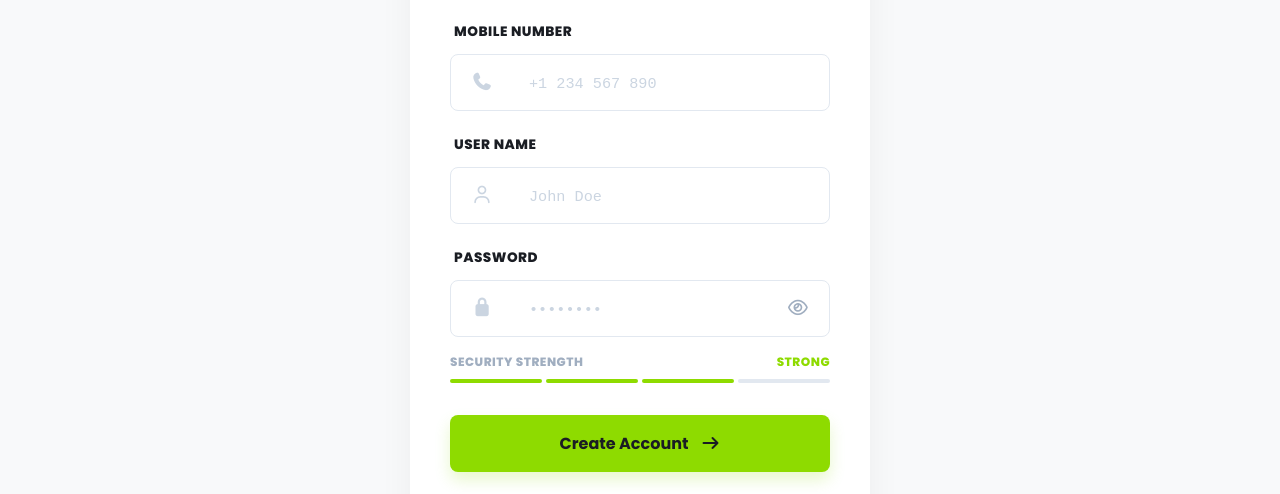
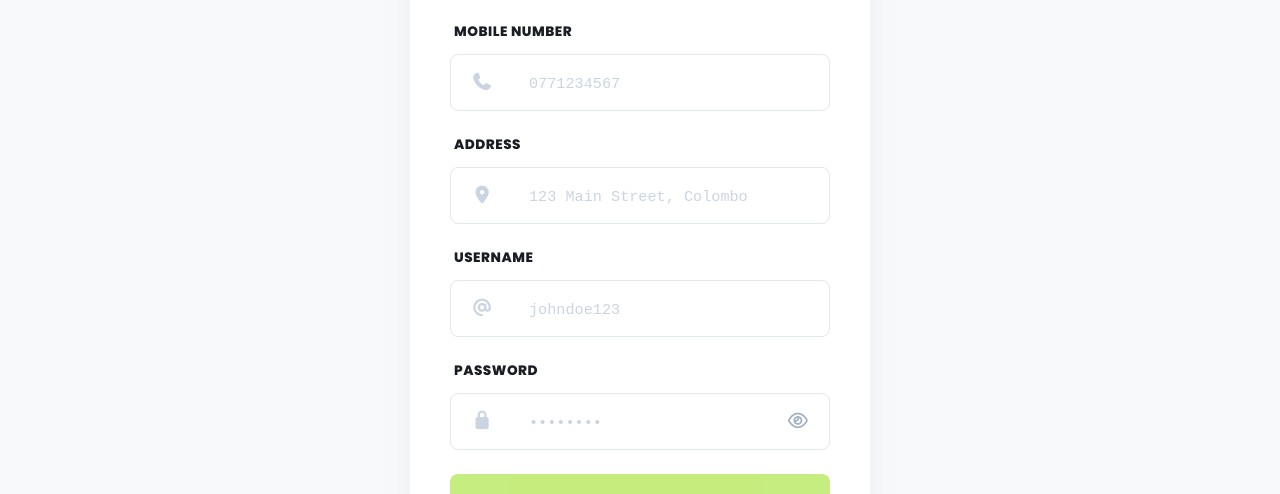
Before and after one commit to Nuwanthapasindu/vehicle-service-center-management-System, a React (Vite) app in the folder webapp/: page /register in a window 1280 px wide. Shown: the part 446-940 px from the top of the page. Built offline with nearby package versions, Linux system fonts and the light colour scheme.

Commit message:
feat: user register api integration

```diff
--- a/webapp/src/pages/RegisterPage/RegisterPage.jsx
+++ b/webapp/src/pages/RegisterPage/RegisterPage.jsx
@@ -1,11 +1,69 @@
-import React, { useState } from 'react';
-import { Link } from 'react-router-dom';
-import Header from '../../components/Header/Header';
-import Footer from '../../components/Footer/Footer';
-import './RegisterPage.css';
+import React, { useState } from "react";
+import { Link, useNavigate } from "react-router-dom";
+import { Form, Formik } from "formik";
+import axios from "axios";
+import { toast } from "react-toastify";
+import Header from "../../components/Header/Header";
+import Footer from "../../components/Footer/Footer";
+import { registerValidationSchema } from "../../schemas/auth";
+import { enums } from "../../constants/enum";
+import "./RegisterPage.css";
+
+function getPasswordStrength(password) {
+  if (!password) return { level: 0, label: "", color: "" };
+
+  let score = 0;
+  if (password.length >= 8) score++;
+  if (/[A-Z]/.test(password)) score++;
+  if (/[0-9]/.test(password)) score++;
+  if (/[@$!%*?&]/.test(password)) score++;
+
+  if (score === 1)
+    return { level: 1, label: enums.PASSWORD_LABELS.WEAK, color: "weak" };
+  if (score === 2)
+    return { level: 2, label: enums.PASSWORD_LABELS.FAIR, color: "fair" };
+  if (score === 3)
+    return { level: 3, label: enums.PASSWORD_LABELS.GOOD, color: "good" };
+  if (score === 4)
+    return { level: 4, label: enums.PASSWORD_LABELS.STRONG, color: "strong" };
+  return { level: 0, label: "", color: "" };
+}
 
 function RegisterPage() {
   const [showPassword, setShowPassword] = useState(false);
+  const navigate = useNavigate();
+
+  const initialValues = {
+    name: "",
+    mobile: "",
+    address: "",
+    userName: "",
+    password: "",
+  };
+
+  const onSubmit = async (values, { setSubmitting }) => {
+    try {
+      const response = await axios.post("/auth/register", {
+        name: values.name.trim(),
+        mobile: values.mobile.trim(),
+        address: values.address.trim(),
+        userName: values.userName.trim(),
+        password: values.password,
+      });
+
+      toast.success(response?.data?.payload?.message);
+
+      // Redirect to OTP verification page
+      navigate("/verify-otp");
+      localStorage.setItem(enums.CONFIGURATION.MOBILE_NUMBER_KEY, values.mobile);
+    } catch (error) {
+      const message =
+        error?.response?.data?.payload?.message || enums.DEFAULT_ERROR_MESSAGE;
+      toast.error(message);
+    } finally {
+      setSubmitting(false);
+    }
+  };
 
   return (
     <div className="register-page-wrapper">
@@ -14,76 +72,217 @@ function RegisterPage() {
         <div className="register-card">
           <div className="register-card-header">
             <h2 className="register-title">Create Account</h2>
-                        <p className="register-subtitle">Join the elite detailing network and manage your vehicle care effortlessly.</p>
+            <p className="register-subtitle">
+              Join the elite detailing network and manage your vehicle care
+              effortlessly.
+            </p>
           </div>
 
           <div className="register-card-body">
-                        <form className="register-form">
+            <Formik
+              initialValues={initialValues}
+              validationSchema={registerValidationSchema}
+              onSubmit={onSubmit}
+            >
+              {({
+                values,
+                errors,
+                touched,
+                handleChange,
+                handleBlur,
+                isSubmitting,
+                isValid,
+                dirty,
+              }) => {
+                const strength = getPasswordStrength(values.password);
+                const fieldClass = (name) =>
+                  touched[name] && errors[name] ? "input-error" : "";
+
+                return (
+                  <Form className="register-form" noValidate>
+                    {/* Full Name */}
                     <div className="form-group">
-                                <label htmlFor="fullName">Full Name</label>
-                                <div className="input-wrapper">
+                      <label htmlFor="name">Full Name</label>
+                      <div className={`input-wrapper ${fieldClass("name")}`}>
                         <i className="fa-regular fa-user input-icon"></i>
-                                    <input type="text" id="fullName" placeholder="John Doe" />
+                        <input
+                          type="text"
+                          id="name"
+                          name="name"
+                          placeholder="John Doe"
+                          value={values.name}
+                          onChange={handleChange}
+                          onBlur={handleBlur}
+                        />
                       </div>
+                      {touched.name && errors.name && (
+                        <span className="field-error">
+                          <i className="fa-solid fa-circle-exclamation"></i>
+                          {errors.name}
+                        </span>
+                      )}
                     </div>
 
+                    {/* Mobile Number */}
                     <div className="form-group">
                       <label htmlFor="mobile">Mobile Number</label>
-                                <div className="input-wrapper">
+                      <div className={`input-wrapper ${fieldClass("mobile")}`}>
                         <i className="fa-solid fa-phone input-icon"></i>
-                                    <input type="tel" id="mobile" placeholder="+1 234 567 890" />
+                        <input
+                          type="tel"
+                          id="mobile"
+                          name="mobile"
+                          placeholder="0771234567"
+                          value={values.mobile}
+                          onChange={handleChange}
+                          onBlur={handleBlur}
+                        />
                       </div>
+                      {touched.mobile && errors.mobile && (
+                        <span className="field-error">
+                          <i className="fa-solid fa-circle-exclamation"></i>
+                          {errors.mobile}
+                        </span>
+                      )}
                     </div>
 
+                    {/* Address */}
                     <div className="form-group">
-                                <label htmlFor="username">User Name</label>
-                                <div className="input-wrapper">
-                                    <i className="fa-regular fa-user input-icon"></i>
-                                    <input type="text" id="username" placeholder="John Doe" />
+                      <label htmlFor="address">Address</label>
+                      <div className={`input-wrapper ${fieldClass("address")}`}>
+                        <i className="fa-solid fa-location-dot input-icon"></i>
+                        <input
+                          type="text"
+                          id="address"
+                          name="address"
+                          placeholder="123 Main Street, Colombo"
+                          value={values.address}
+                          onChange={handleChange}
+                          onBlur={handleBlur}
+                        />
                       </div>
+                      {touched.address && errors.address && (
+                        <span className="field-error">
+                          <i className="fa-solid fa-circle-exclamation"></i>
+                          {errors.address}
+                        </span>
+                      )}
                     </div>
 
+                    {/* Username */}
+                    <div className="form-group">
+                      <label htmlFor="userName">Username</label>
+                      <div className={`input-wrapper ${fieldClass("userName")}`}>
+                        <i className="fa-solid fa-at input-icon"></i>
+                        <input
+                          type="text"
+                          id="userName"
+                          name="userName"
+                          placeholder="johndoe123"
+                          value={values.userName}
+                          onChange={handleChange}
+                          onBlur={handleBlur}
+                        />
+                      </div>
+                      {touched.userName && errors.userName && (
+                        <span className="field-error">
+                          <i className="fa-solid fa-circle-exclamation"></i>
+                          {errors.userName}
+                        </span>
+                      )}
+                    </div>
+
+                    {/* Password */}
                     <div className="form-group">
                       <label htmlFor="password">Password</label>
-                                <div className="input-wrapper">
+                      <div className={`input-wrapper ${fieldClass("password")}`}>
                         <i className="fa-solid fa-lock input-icon"></i>
                         <input
                           type={showPassword ? "text" : "password"}
                           id="password"
+                          name="password"
                           placeholder="••••••••"
+                          value={values.password}
+                          onChange={handleChange}
+                          onBlur={handleBlur}
                         />
                         <button
                           type="button"
                           className="toggle-password"
                           onClick={() => setShowPassword(!showPassword)}
+                          aria-label="Toggle password visibility"
                         >
-                                        <i className={`fa-regular ${showPassword ? 'fa-eye-slash' : 'fa-eye'}`}></i>
+                          <i
+                            className={`fa-regular ${showPassword ? "fa-eye-slash" : "fa-eye"}`}
+                          ></i>
                         </button>
                       </div>
+                      {touched.password && errors.password && (
+                        <span className="field-error">
+                          <i className="fa-solid fa-circle-exclamation"></i>
+                          {errors.password}
+                        </span>
+                      )}
                     </div>
 
-                            {/* Security Strength Indicator */}
+                    {/* Password Strength Indicator */}
+                    {values.password && (
                       <div className="security-strength-container">
                         <div className="security-strength-labels">
-                                    <span className="strength-label">SECURITY STRENGTH</span>
-                                    <span className="strength-value strong">STRONG</span>
+                          <span className="strength-label">
+                            SECURITY STRENGTH
+                          </span>
+                          <span className={`strength-value ${strength.color}`}>
+                            {strength.label}
+                          </span>
                         </div>
                         <div className="security-strength-bars">
-                                    <div className="strength-bar filled"></div>
-                                    <div className="strength-bar filled"></div>
-                                    <div className="strength-bar filled"></div>
-                                    <div className="strength-bar empty"></div>
+                          <div
+                            className={`strength-bar ${strength.level >= 1 ? strength.color : "empty"}`}
+                          ></div>
+                          <div
+                            className={`strength-bar ${strength.level >= 2 ? strength.color : "empty"}`}
+                          ></div>
+                          <div
+                            className={`strength-bar ${strength.level >= 3 ? strength.color : "empty"}`}
+                          ></div>
+                          <div
+                            className={`strength-bar ${strength.level >= 4 ? strength.color : "empty"}`}
+                          ></div>
                         </div>
                       </div>
+                    )}
 
-                            <button type="submit" className="register-submit-btn">
+                    {/* Submit */}
+                    <button
+                      type="submit"
+                      className="register-submit-btn"
+                      disabled={isSubmitting || !isValid || !dirty}
+                    >
+                      {isSubmitting ? (
+                        <>
+                          <i className="fa-solid fa-spinner fa-spin"></i>
+                          <span>Creating Account...</span>
+                        </>
+                      ) : (
+                        <>
                           <span>Create Account</span>
                           <i className="fa-solid fa-arrow-right"></i>
+                        </>
+                      )}
                     </button>
-                        </form>
+                  </Form>
+                );
+              }}
+            </Formik>
 
             <div className="register-card-footer">
-                            <p>Already have an account? <Link to="/login" className="signin-link">Sign In</Link></p>
+              <p>
+                Already have an account?{" "}
+                <Link to="/login" className="signin-link">
+                  Sign In
+                </Link>
+              </p>
             </div>
           </div>
         </div>
```
Also changed, not shown: webapp/src/pages/RegisterPage/RegisterPage.css (+51 -0 lines), webapp/src/schemas/auth.js (+36 -6 lines). Lines whose indentation alone changed are shown as unchanged.
